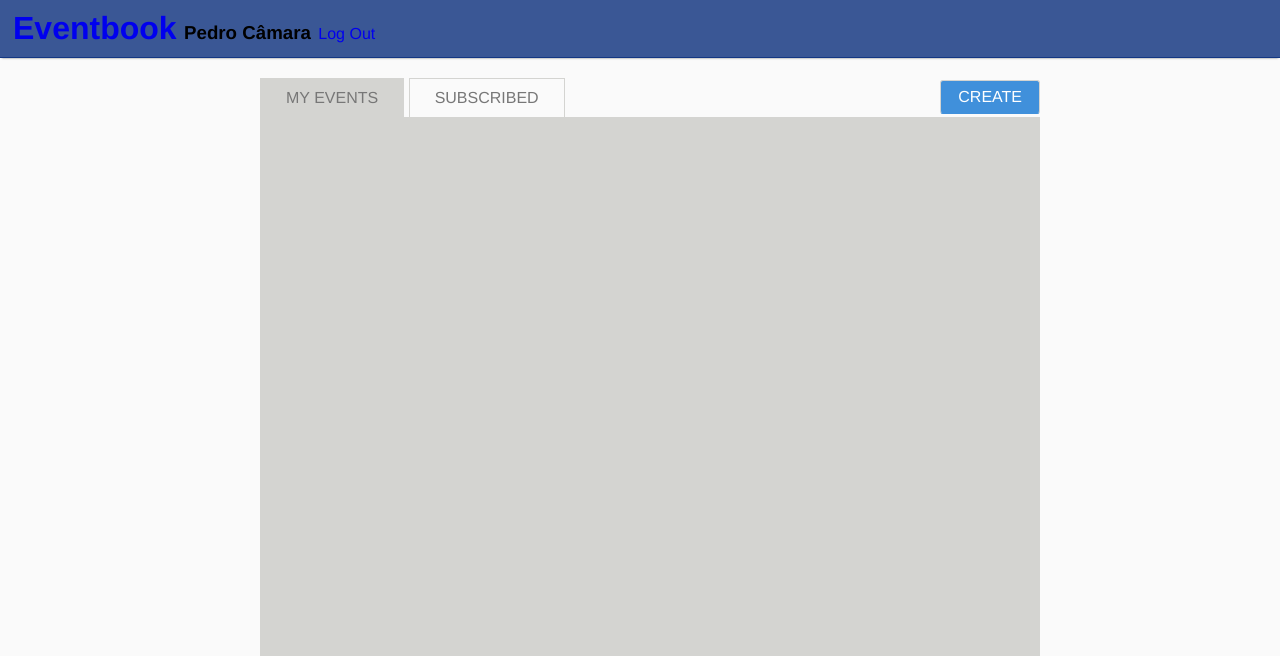
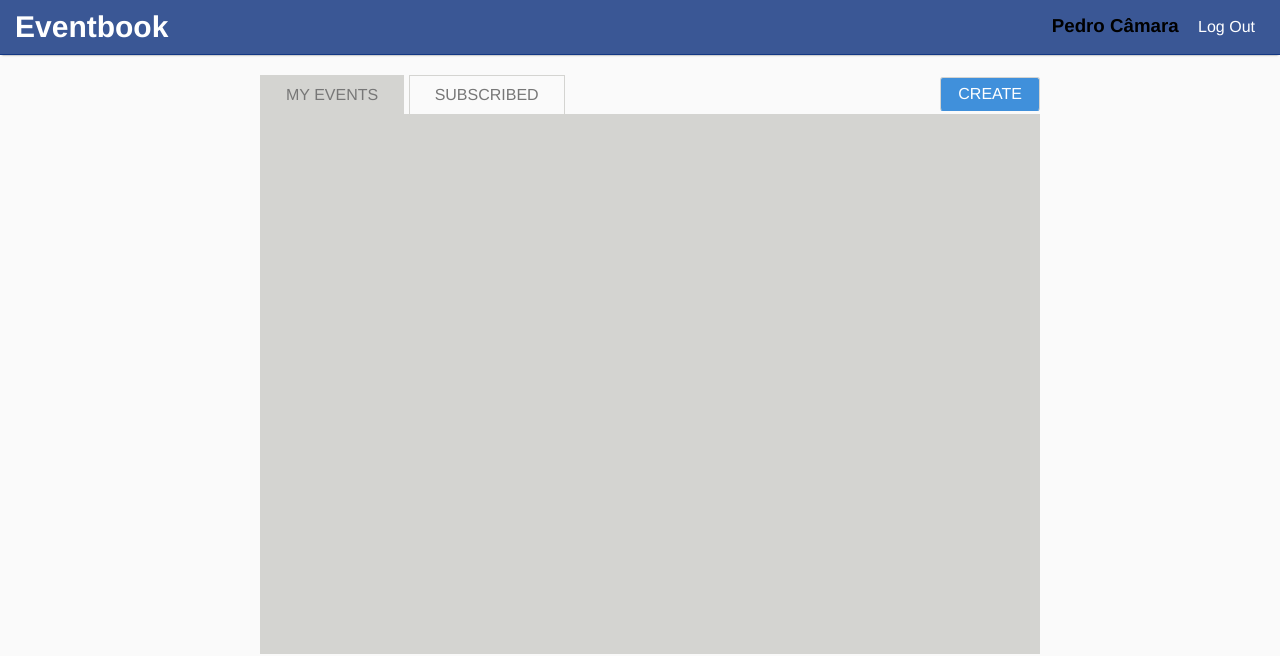
Before and after one commit to Pedrock/LTW, a PHP site: page / in a window 1280 px wide. Shown: the top 656 px of the page. Run offline with PHP 8.4, Linux system fonts and the light colour scheme; the visitor is signed in with stand-in values (Sample User, id 1); data comes from the database, SQL or seed files in the repository.

Commit message:
Alterações do Piri corrigidas

```diff
--- a/languages/en.php
+++ b/languages/en.php
@@ -1,4 +1,9 @@
 <?php
+/*
+------------------
+Language: English
+------------------
+*/
 
 $lang = array();
 
@@ -9,11 +14,11 @@
 $lang['FIRST_NAME'] = 'First Name';
 $lang['LAST_NAME'] = 'Last Name';
 $lang['EMAIL'] = 'E-mail';
-$lang['EMAIL_USED'] = "Email already used.";
+$lang['EMAIL_USED'] = "Email already in use.";
 $lang['CONFIRM_EMAIL'] = 'Confirm e-mail';
 $lang['PASSWORD'] = 'Password';
-$lang['PASSWORD_LENGTH'] = "Password's size must be higher than 8.";
-$lang['PASSWORD_DIFF'] = "Passwords are not the same.";
+$lang['PASSWORD_LENGTH'] = "Passwords must have at least 8 characters.";
+$lang['PASSWORD_DIFF'] = "Passwords do not match.";
 $lang['CONFIRM_PASSWORD'] = 'Confirm password';
 
 // Login
--- a/styles.css
+++ b/styles.css
@@ -15,37 +15,40 @@
 	border-bottom: 1px solid #133783;
 	box-shadow: 0 2px 2px -2px rgba(0, 0, 0, .52);
 	padding:10px;
+	min-width: 350px;
 }
 
-#header > *, #header > * > *
+#header *
 {
 	display: inline;
 }
-#header a.title
+
+#header h1
 {
-	border-radius: 3px;
-	padding: 3px;
-	padding-top: 13px;
-	text-decoration: none;
+	font-size: 30px;
+	padding: 0 5px;
+}
 
-}
 #header a
 {
 	border-radius: 3px;
-	background-color: :#3a5795;
-	padding: 3px;
+	padding: 0 5px;
 	text-decoration: none;
-
+	color: white;
+	padding: 0;
 }
-
-#header a:hover
+#logout > a:hover, #header h1:hover
 {
 	background-color: #2f4779;
 }
 
-#header a:visited
-{
-	color: white;
+#logout {
+	float: right;
+	padding-top: 5px;
+}
+
+#logout > a {
+	padding: 0 15px;
 }
 
 #content {
--- a/templates/header.php
+++ b/templates/header.php
@@ -1,5 +1,7 @@
 <div id="header">
-	<a class="title" href="<?php echo $_GLOBALS['web_root'] ?>"><h1><?php echo $lang['SITE_NAME'] ?></h1></a>
-	<h3 id="username"><?php echo getFullName($_SESSION['user_id']) ?></h3>
-	<a href="<?php echo $_GLOBALS['web_root'] ?>logout"><?php echo $lang['LOGOUT'] ?></a>
+	<a href="<?php echo $_GLOBALS['web_root'] ?>"><h1><?php echo $lang['SITE_NAME'] ?></h1></a>
+	<div id="logout">
+		<h3><?php echo getFullName($_SESSION['user_id']) ?></h3>
+		<a href="<?php echo $_GLOBALS['web_root'] ?>logout"><?php echo $lang['LOGOUT'] ?></a>
+	</div>
 </div>
```
Also changed, not shown: languages/pt.php (+2 -5 lines).
